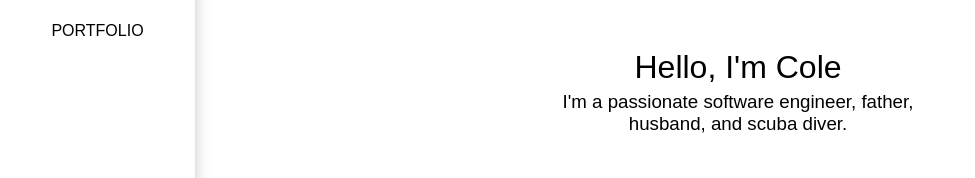
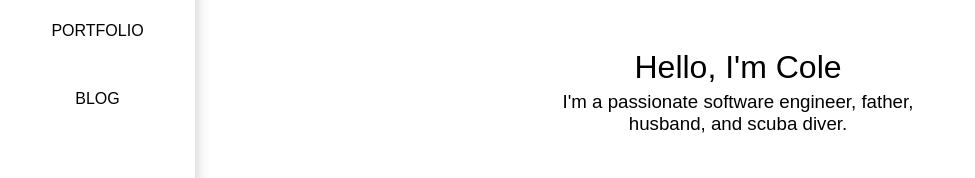
Before and after one commit to coleHafner/v3.colehafner.com, a React app: page / in a window 1280 px wide. Shown: the part 247-425 px from the top of the page, without its empty margins (0-975 px from the left). Built offline with nearby package versions, Linux system fonts and the light colour scheme; what typescript-debounce-decorator would draw is missing.

Commit message:
feat: added blog link

```diff
--- a/src/components/Nav.tsx
+++ b/src/components/Nav.tsx
@@ -45,11 +45,11 @@ class Nav extends React.Component<any, State> {
 							<NavLink to="/portfolio" activeClassName="active">Portfolio</NavLink>
 						</li>
 
-						{/* <li>
-							<a onClick={e => this.toggleNav()} href="https://coleonsoftware.com" target="_blank">
+						<li>
+							<a onClick={e => this.toggleNav()} href="https://medium.com/@colehafner" target="_blank">
 								Blog
 							</a>
-						</li> */}
+						</li>
 					</ul>
 
 					<div className="social">
```
